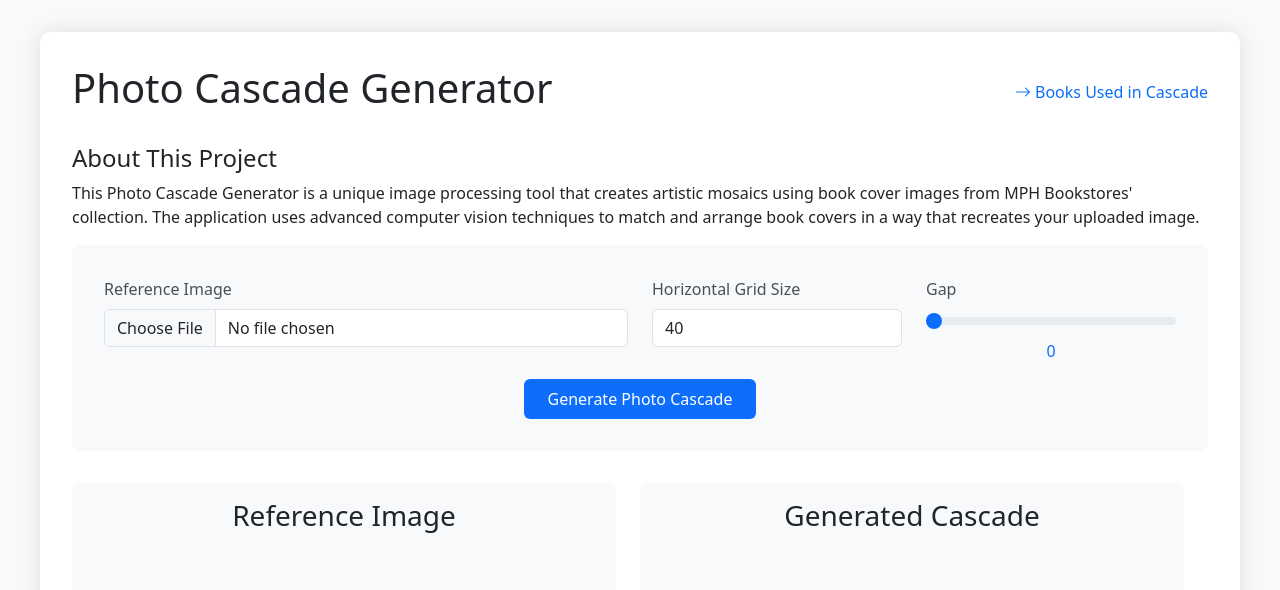
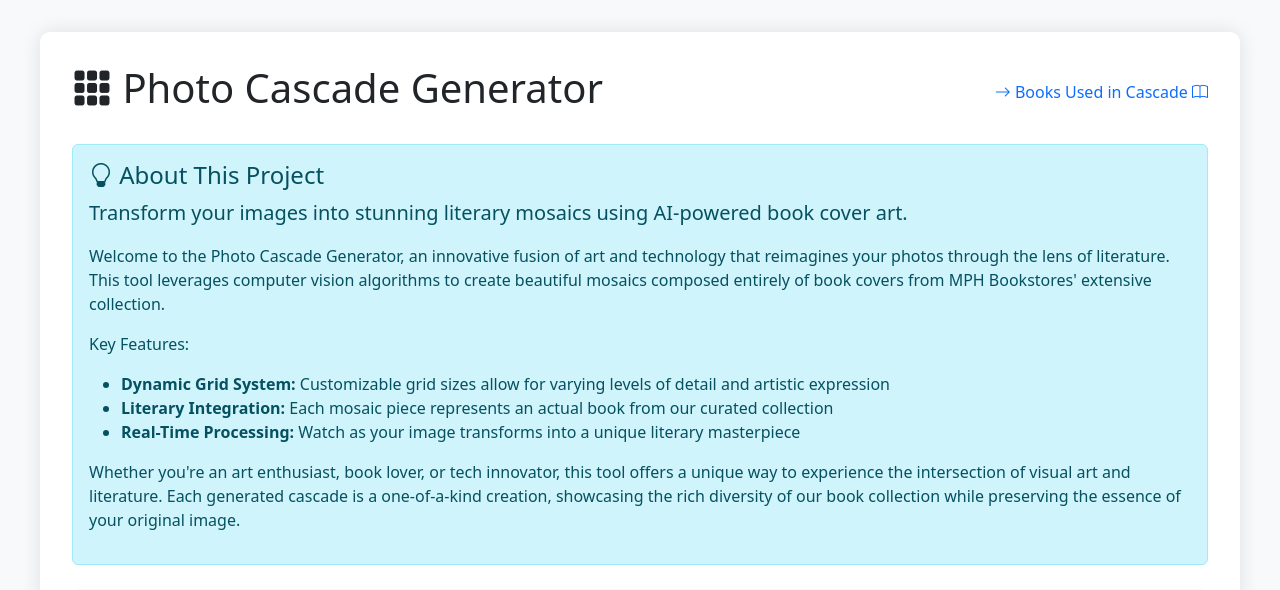
Before and after one commit to AngJianHwee/Photo-Cascade-Generator, a Flask app: page / in a window 1280 px wide. Shown: the top 590 px of the page. Run offline with Flask 3, Linux system fonts and the light colour scheme; some libraries are stand-ins or nearby versions.

Commit message:
Revamp index.html with enhanced project description, including key features and user guidance. Update layout with icons for better visual appeal and add links to curated book collections for improved navigation.

```diff
--- a/templates/index.html
+++ b/templates/index.html
@@ -153,20 +153,29 @@
 <body>
     <div class="main-container">
         <div class="d-flex justify-content-between align-items-center mb-4">
-            <h1>Photo Cascade Generator</h1>
+            <h1><i class="bi bi-grid-3x3-gap-fill"></i> Photo Cascade Generator</h1>
 
             <a href="/books" class="nav-link">
-                <i class="bi bi-arrow-right"></i> Books Used in Cascade
+                <i class="bi bi-arrow-right"></i> Books Used in Cascade <i class="bi bi-book"></i>
                 <!-- <i class="bi bi-book"></i> Books Used in Cascade -->
             </a>
         </div>
 
-        <!-- <div class="alert alert-info mb-4"> -->
-        <h4 class="alert-heading">About This Project</h4>
-        <p>This Photo Cascade Generator is a unique image processing tool that creates artistic mosaics using book
-            cover images from MPH Bookstores' collection. The application uses advanced computer vision techniques
-            to match and arrange book covers in a way that recreates your uploaded image.</p>
-        </p>
+        <div class="alert alert-info mb-4">
+            <h4 class="alert-heading"><i class="bi bi-lightbulb"></i> About This Project</h4>
+            <p class="lead">Transform your images into stunning literary mosaics using AI-powered book cover art.</p>
+
+            <p>Welcome to the Photo Cascade Generator, an innovative fusion of art and technology that reimagines your photos through the lens of literature. This tool leverages computer vision algorithms to create beautiful mosaics composed entirely of book covers from MPH Bookstores' extensive collection.</p>
+
+            <p>Key Features:</p>
+            <ul>
+                <li><strong>Dynamic Grid System:</strong> Customizable grid sizes allow for varying levels of detail and artistic expression</li>
+                <li><strong>Literary Integration:</strong> Each mosaic piece represents an actual book from our curated collection</li>
+                <li><strong>Real-Time Processing:</strong> Watch as your image transforms into a unique literary masterpiece</li>
+            </ul>
+
+            <p>Whether you're an art enthusiast, book lover, or tech innovator, this tool offers a unique way to experience the intersection of visual art and literature. Each generated cascade is a one-of-a-kind creation, showcasing the rich diversity of our book collection while preserving the essence of your original image.</p>
+        </div>
 
         <!-- Example Section -->
         <!-- <div class="row mb-4">
@@ -278,7 +287,15 @@
             <h5 class="mt-3">Data Source:</h5>
             <p>The book cover images used in the cascade are sourced from MPH Bookstores' product catalog. Each image
                 represents an actual book available in their collection, making each generated cascade a unique
-                representation of their literary inventory.</p>
+                representation of their literary inventory. Check out our curated collections from best of
+                <a href="https://mphonline.com/collections/mph-best-of-2024" target="_blank" style="color: #17a2b8; font-weight: bold; text-decoration: underline;">2024</a>,
+                <a href="https://mphonline.com/collections/best-of-2024" target="_blank" style="color: #17a2b8; font-weight: bold; text-decoration: underline;">2023</a>,
+                <a href="https://mphonline.com/collections/mph-best-of-2022" target="_blank" style="color: #17a2b8; font-weight: bold; text-decoration: underline;">2022</a> and
+                <a href="https://mphonline.com/collections/mph-best-of-2021" target="_blank" style="color: #17a2b8; font-weight: bold; text-decoration: underline;">2021</a>, total 309 books.
+                <br>
+                <br>
+                Check them out at <a href="/books" style="color: #17a2b8; font-weight: bold; text-decoration: underline;"> Books Used in Cascade <i class="bi bi-book"></i></a> now!
+            </p>
 
             <h5 class="mt-3">Tips for Best Results:</h5>
             <ul>
```
